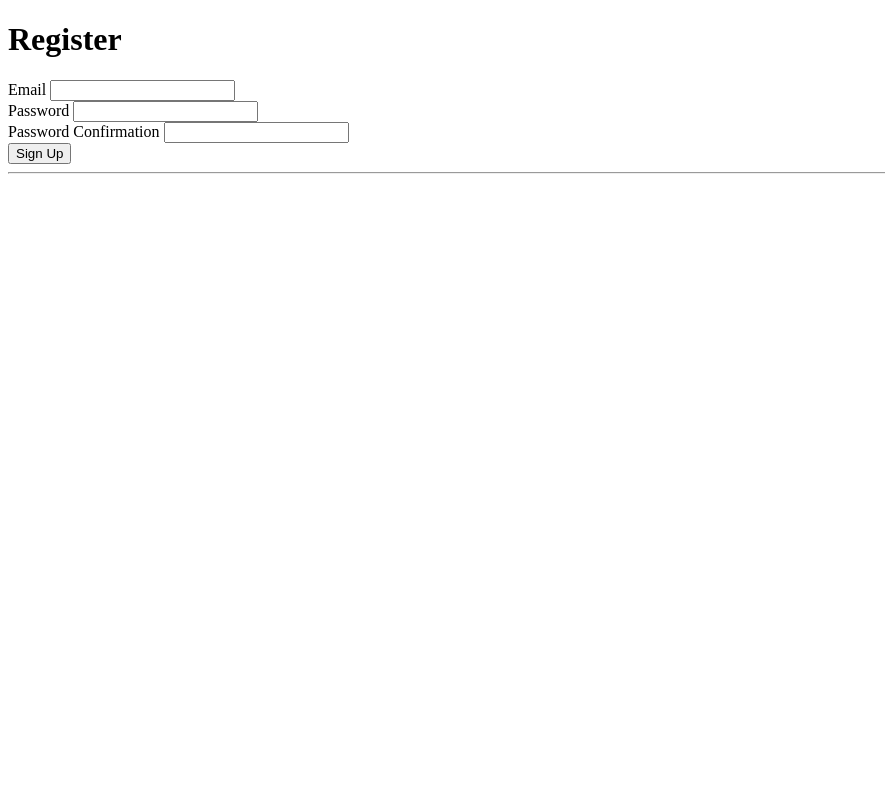
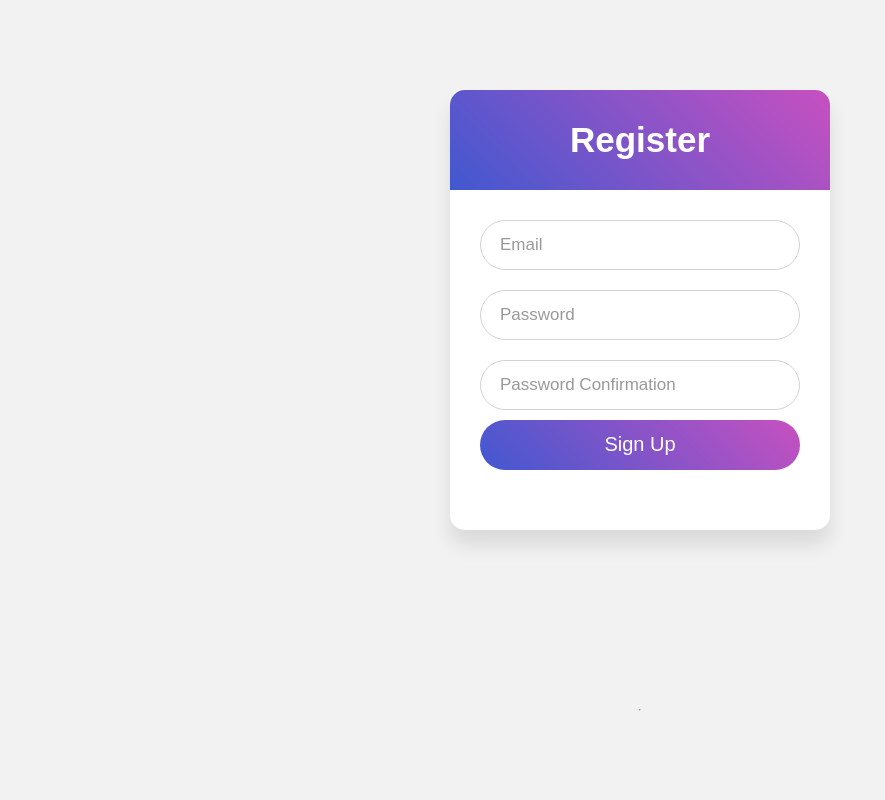
Before and after one commit to carl-castell/Forum, a Flask app: page /register in a window 1280 px wide. Shown: the whole page, without its empty margins (0-885 px from the left). Run offline with Flask 3, Linux system fonts and the light colour scheme.

Commit message:
auth css

```diff
--- a/app/posts/routes.py
+++ b/app/posts/routes.py
@@ -33,6 +33,7 @@ def post_new_topic():
     return redirect(url_for('posts.topics'))
 
 @blueprint.get('/topics/show/<id>')
+@login_required
 def get_topic_show(id):
     topic= Topic.query.filter_by(id=id).first_or_404()
     topic_new = db.session.query(Topic, User).filter(Topic.id == id).filter(Topic.author_id == User.id).first()
--- /dev/null
+++ b/app/static/css/auth.css
@@ -0,0 +1,126 @@
+*{
+    margin: 0;
+    padding: 0;
+    box-sizing: border-box;
+    font-family: 'Poppins', sans-serif;
+  }
+  html,body{
+    display: grid;
+    height: 100%;
+    width: 100%;
+    place-items: center;
+    background: #f2f2f2;
+
+  }
+  ::selection{
+    background: #4158d0;
+    color: #fff;
+  }
+  .wrapper{
+    width: 380px;
+    background: #fff;
+    border-radius: 15px;
+    box-shadow: 0px 15px 20px rgba(0,0,0,0.1);
+  }
+  .wrapper .title{
+    font-size: 35px;
+    font-weight: 600;
+    text-align: center;
+    line-height: 100px;
+    color: #fff;
+    user-select: none;
+    border-radius: 15px 15px 0 0;
+    background: linear-gradient(-135deg, #c850c0, #4158d0);
+  }
+  .wrapper form{
+    padding: 10px 30px 50px 30px;
+  }
+  .wrapper form .field{
+    height: 50px;
+    width: 100%;
+    margin-top: 20px;
+    position: relative;
+  }
+  .wrapper form .field input{
+    height: 100%;
+    width: 100%;
+    outline: none;
+    font-size: 17px;
+    padding-left: 20px;
+    border: 1px solid lightgrey;
+    border-radius: 25px;
+    transition: all 0.3s ease;
+  }
+  .wrapper form .field input:focus,
+  form .field input:valid{
+    border-color: #4158d0;
+  }
+  .wrapper form .field label{
+    position: absolute;
+    top: 50%;
+    left: 20px;
+    color: #999999;
+    font-weight: 400;
+    font-size: 17px;
+    pointer-events: none;
+    transform: translateY(-50%);
+    transition: all 0.3s ease;
+  }
+  form .field input:focus ~ label,
+  form .field input:valid ~ label{
+    top: 0%;
+    font-size: 16px;
+    color: #4158d0;
+    background: #fff;
+    transform: translateY(-50%);
+  }
+  form .content{
+    display: flex;
+    width: 100%;
+    height: 50px;
+    font-size: 16px;
+    align-items: center;
+    justify-content: space-around;
+  }
+
+  form .content input{
+    width: 15px;
+    height: 15px;
+    background: red;
+  }
+  form .content label{
+    color: #262626;
+    user-select: none;
+    padding-left: 5px;
+  }
+  form .content .pass-link{
+    color: "";
+  }
+  form .field input[type="submit"]{
+    color: #fff;
+    border: none;
+    padding-left: 0;
+    margin-top: -10px;
+    font-size: 20px;
+    font-weight: 500;
+    cursor: pointer;
+    background: linear-gradient(-135deg, #c850c0, #4158d0);
+    transition: all 0.3s ease;
+  }
+  form .field input[type="submit"]:active{
+    transform: scale(0.95);
+  }
+  form .signup-link{
+    color: #262626;
+    margin-top: 20px;
+    text-align: center;
+  }
+  form .pass-link a,
+  form .signup-link a{
+    color: #4158d0;
+    text-decoration: none;
+  }
+  form .pass-link a:hover,
+  form .signup-link a:hover{
+    text-decoration: underline;
+  }
--- a/app/templates/base.html
+++ b/app/templates/base.html
@@ -6,6 +6,7 @@
     <meta http-equiv="X-UA-Compatible" content="IE=edge">
     <meta name="viewport" content="width=device-width, initial-scale=1.0">
     <link rel="stylesheet" href="{{ url_for('static', filename='css/main.css') }}">
+    {% block stylesheet  %}{% endblock %}
     <title>{% block title %}{% endblock %}</title>
   {% endblock %}
 </head>
--- a/app/templates/topics/index.html
+++ b/app/templates/topics/index.html
@@ -8,7 +8,7 @@
 <ul>
     {% for topic in topics %}
       <li>
-        <a href="/topics/show/{{ topic.Topic.id }}"><h3>{{ topic.Topic.id }} - {{ topic.Topic.title }} By: {{ topic.User.email }}</h3></a>
+        <a href="/topics/show/{{ topic.Topic.id }}"><h3><span>{{ topic.Topic.title }}</h3> by: {{ topic.User.email }}</span></a>
 
       </li>
     {% endfor %}
--- a/app/templates/topics/show.html
+++ b/app/templates/topics/show.html
@@ -4,9 +4,7 @@
 
 {% block body %}
 
-    <h1>Show</h1>
-
-    <h2>Title:{{ topic_new.Topic.title }}</h2>
+    <h2>Title: {{ topic_new.Topic.title }}</h2>
     <p>by: {{ topic_new.User.email }}</p>
-    <p>Description{{ topic_new.Topic.description }}</p>
+    <p>{{ topic_new.Topic.description }}</p>
 {% endblock %}
--- a/app/templates/users/register.html
+++ b/app/templates/users/register.html
@@ -1,28 +1,38 @@
 {% extends 'base.html' %}
-
+{% block stylesheet  %} <link rel="stylesheet" href="{{ url_for('static', filename='css/auth.css') }}"> {% endblock %}
 {% block title %}Cookieshop | Register{% endblock %}
 
 {% block body %}
-  <h1>Register</h1>
+
+  <div class="wrapper">
+    <div class="title">
+      Register
+    </div>
 
     <form method="POST">
-    <div>
+
+      <div class="field">
+        <input type="email" name="email" id="email" required>
         <label for="email">Email</label>
-      <input type="email" name="email" id="email" required>
       </div>
 
-    <div>
+      <div class="field">
+        <input type="password" name="password" id="password" required>
         <label for="password">Password</label>
-      <input type="password" name="password" id="password" required>
       </div>
 
-    <div>
+      <div class="field">
+        <input type="password" name="password_confirmation" id="password_confirmation" required>
         <label for="password_confirmation">Password Confirmation</label>
-      <input type="password" name="password_confirmation" id="password_confirmation" required>
       </div>
 
+      <div class="field">
         <input type="submit" value="Sign Up">
+      </div>
+
     </form>
+  </div>
+
   {% if error %}
     <p style="color: tomato;">{{ error }}</p>
   {% endif %}
```
Also changed, not shown: app/templates/profile/dummy.html (added, +32 -0 lines), app/templates/users/login.html (+25 -12 lines). Lines whose indentation alone changed are shown as unchanged.
